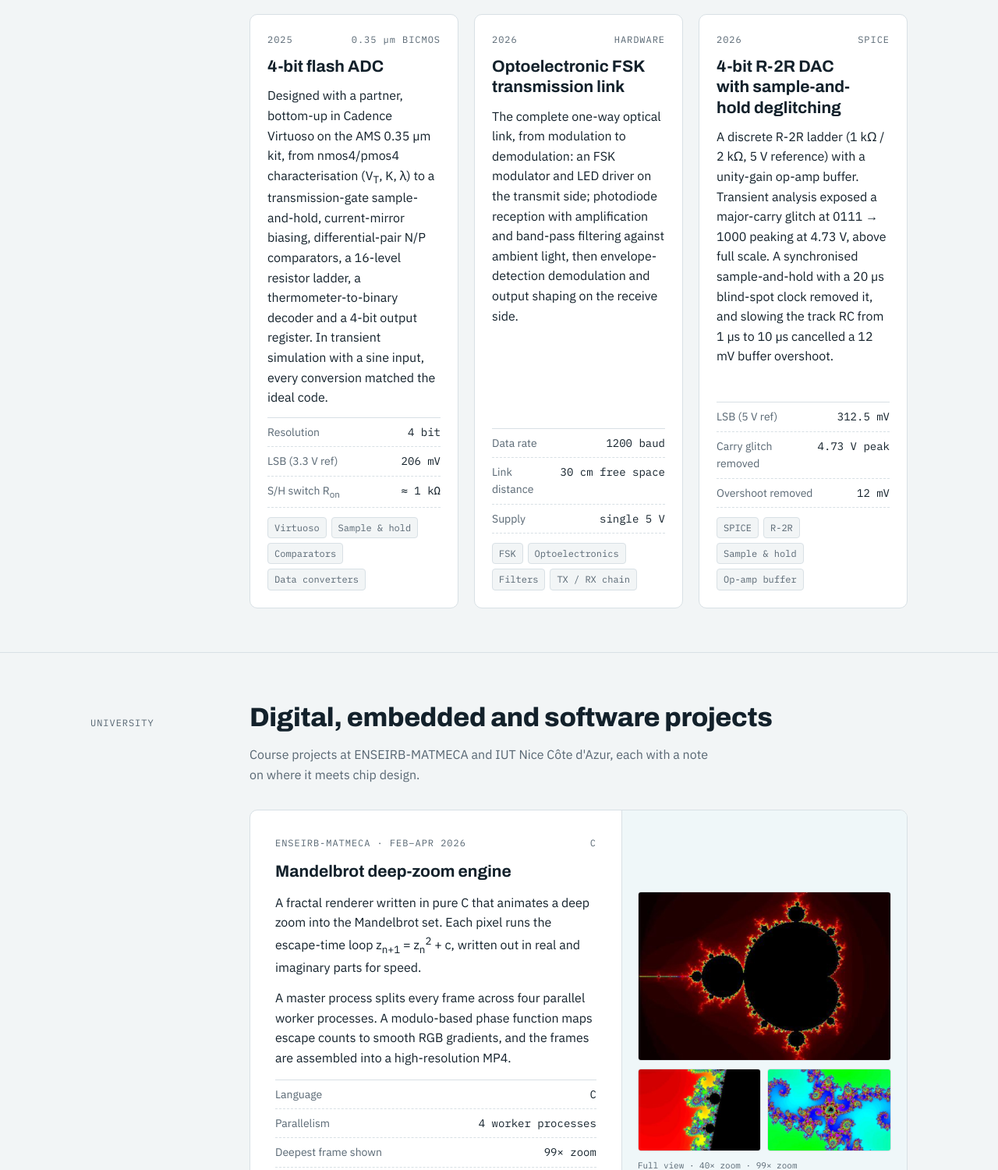
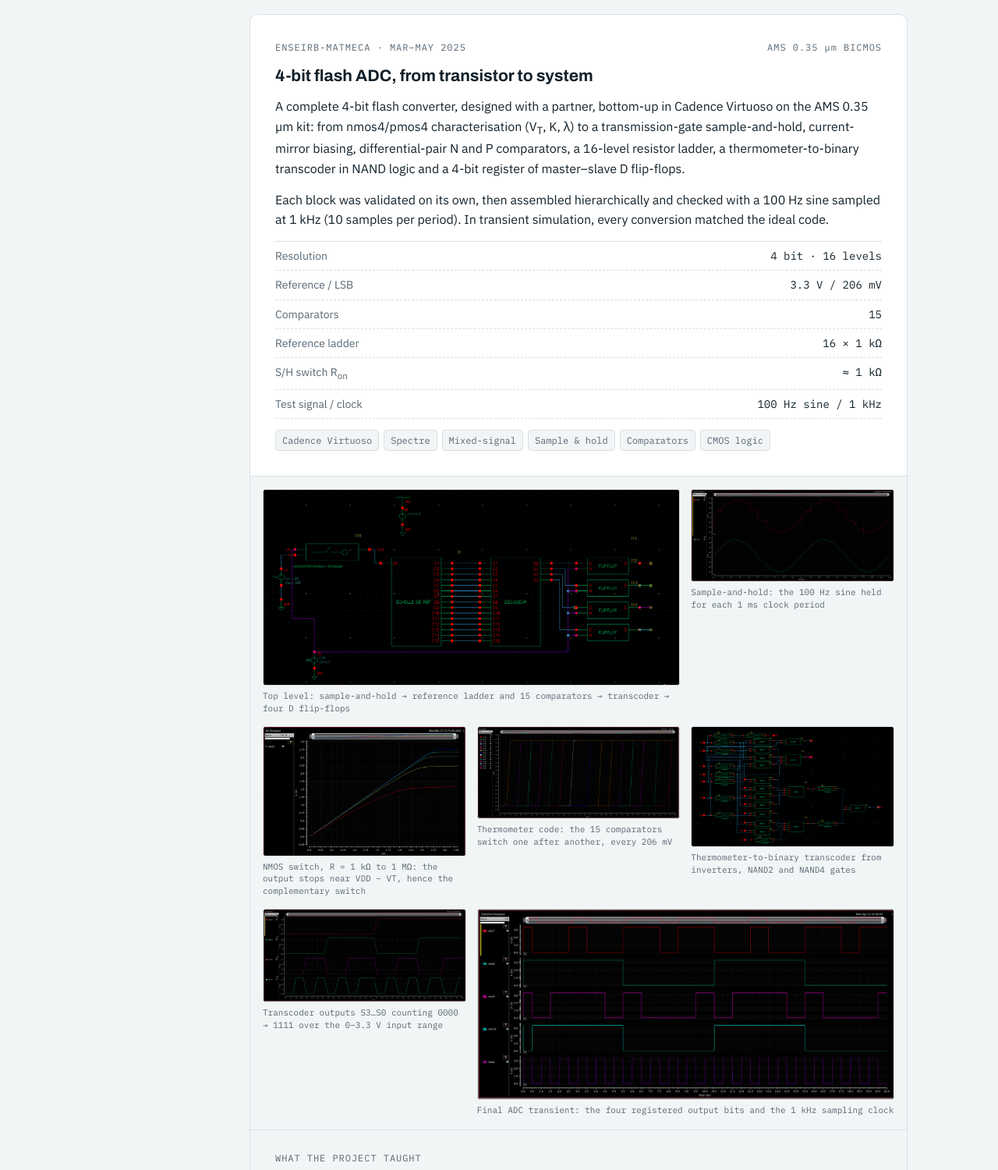
Before and after one commit to Zamzurizmn/Zamzurizmn.github.io, a plain HTML site: page index.html in a window 1280 px wide. Shown: the part 2644-4144 px from the top of the page at 78% size. Drawn offline with Linux system fonts and the light colour scheme.

Commit message:
Expand the 4-bit flash ADC into a featured project with Cadence results
Co-Authored-By: Claude Opus 5.5 <noreply@anthropic.com>
Claude-Session: https://claude.ai/code/session_01AwZfj9zhcGed18WSzVTiyv

```diff
--- a/index.html
+++ b/index.html
@@ -251,6 +251,15 @@ section.block { padding-block: 56px; border-top: 1px solid var(--line); }
 .mlink ul.two { grid-template-columns: repeat(2, minmax(0, 1fr)); }
 @media (max-width: 640px) { .mlink ul.two { grid-template-columns: minmax(0, 1fr); } }
 [hidden] { display: none !important; }
+.adc-gallery { grid-column: 1 / -1; border-top: 1px solid var(--line); background: var(--bg); padding: 16px; display: grid; grid-template-columns: repeat(3, minmax(0, 1fr)); gap: 14px; }
+.adc-gallery figure { margin: 0; display: flex; flex-direction: column; gap: 6px; min-width: 0; }
+.adc-gallery figure.span2 { grid-column: span 2; }
+.adc-gallery img { display: block; width: 100%; height: auto; border-radius: 4px; background: #000000; border: 1px solid var(--line); }
+.adc-gallery a:hover img { border-color: var(--teal); }
+.adc-gallery figcaption { font-family: var(--mono); font-size: 11px; line-height: 1.45; color: var(--muted); }
+.proj-grid.two { grid-template-columns: repeat(2, minmax(0, 1fr)); }
+@media (max-width: 900px) { .proj-grid.two { grid-template-columns: minmax(0, 1fr); } .adc-gallery { grid-template-columns: repeat(2, minmax(0, 1fr)); } }
+@media (max-width: 560px) { .adc-gallery { grid-template-columns: minmax(0, 1fr); } .adc-gallery figure.span2 { grid-column: auto; } }
 .simfig.wide { background: var(--bg); }
 .sim-row { display: grid; grid-template-columns: repeat(2, minmax(0, 1fr)); gap: 12px; padding: 0 16px; }
 .sim-panel { display: flex; flex-direction: column; gap: 6px; min-width: 0; }
@@ -446,18 +455,43 @@ section.block { padding-block: 56px; border-top: 1px solid var(--line); }
           </figure>
         </article>
 
-        <div class="proj-grid">
-          <article class="proj">
-            <div class="proj-meta"><span class="label">2025</span><span class="label">0.35 <span style="text-transform:none">µm</span> BiCMOS</span></div>
-            <h3>4-bit flash ADC</h3>
-            <p>Designed with a partner, bottom-up in Cadence Virtuoso on the AMS 0.35 µm kit, from nmos4/pmos4 characterisation (V<sub>T</sub>, K, λ) to a transmission-gate sample-and-hold, current-mirror biasing, differential-pair N/P comparators, a 16-level resistor ladder, a thermometer-to-binary decoder and a 4-bit output register. In transient simulation with a sine input, every conversion matched the ideal code.</p>
+        <article class="featured proj nofig adc">
+          <div class="txt">
+            <div class="proj-meta"><span class="label">ENSEIRB-MATMECA · Mar–May 2025</span><span class="label">AMS 0.35 <span style="text-transform:none">µm</span> BiCMOS</span></div>
+            <h3>4-bit flash ADC, from transistor to system</h3>
+            <p>A complete 4-bit flash converter, designed with a partner, bottom-up in Cadence Virtuoso on the AMS 0.35 µm kit: from nmos4/pmos4 characterisation (V<sub>T</sub>, K, λ) to a transmission-gate sample-and-hold, current-mirror biasing, differential-pair N and P comparators, a 16-level resistor ladder, a thermometer-to-binary transcoder in NAND logic and a 4-bit register of master–slave D flip-flops.</p>
+            <p>Each block was validated on its own, then assembled hierarchically and checked with a 100 Hz sine sampled at 1 kHz (10 samples per period). In transient simulation, every conversion matched the ideal code.</p>
             <dl class="spec">
-              <div><dt>Resolution</dt><dd>4 bit</dd></div>
-              <div><dt>LSB (3.3 V ref)</dt><dd>206 mV</dd></div>
+              <div><dt>Resolution</dt><dd>4 bit · 16 levels</dd></div>
+              <div><dt>Reference / LSB</dt><dd>3.3 V / 206 mV</dd></div>
+              <div><dt>Comparators</dt><dd>15</dd></div>
+              <div><dt>Reference ladder</dt><dd>16 × 1 kΩ</dd></div>
               <div><dt>S/H switch R<sub>on</sub></dt><dd>≈ 1 kΩ</dd></div>
+              <div><dt>Test signal / clock</dt><dd>100 Hz sine / 1 kHz</dd></div>
             </dl>
-            <ul class="tags"><li>Virtuoso</li><li>Sample &amp; hold</li><li>Comparators</li><li>Data converters</li></ul>
-          </article>
+            <ul class="tags"><li>Cadence Virtuoso</li><li>Spectre</li><li>Mixed-signal</li><li>Sample &amp; hold</li><li>Comparators</li><li>CMOS logic</li></ul>
+          </div>
+          <div class="adc-gallery">
+              <figure class="span2"><a href="img/adc-top.png" target="_blank" rel="noopener"><img src="img/adc-top.png" alt="Cadence top-level schematic of the 4-bit flash ADC" loading="lazy"></a><figcaption>Top level: sample-and-hold → reference ladder and 15 comparators → transcoder → four D flip-flops</figcaption></figure>
+              <figure><a href="img/adc-sh.png" target="_blank" rel="noopener"><img src="img/adc-sh.png" alt="Sample-and-hold output staircase following a sine input" loading="lazy"></a><figcaption>Sample-and-hold: the 100 Hz sine held for each 1 ms clock period</figcaption></figure>
+              <figure><a href="img/adc-nmos-switch.png" target="_blank" rel="noopener"><img src="img/adc-nmos-switch.png" alt="NMOS switch output versus input for several load resistances" loading="lazy"></a><figcaption>NMOS switch, R = 1 kΩ to 1 MΩ: the output stops near VDD − VT, hence the complementary switch</figcaption></figure>
+              <figure><a href="img/adc-thermo.png" target="_blank" rel="noopener"><img src="img/adc-thermo.png" alt="Fifteen comparator outputs switching one after another as the input rises" loading="lazy"></a><figcaption>Thermometer code: the 15 comparators switch one after another, every 206 mV</figcaption></figure>
+              <figure><a href="img/adc-transcoder.png" target="_blank" rel="noopener"><img src="img/adc-transcoder.png" alt="Transcoder schematic built from inverters, NAND2 and NAND4 gates" loading="lazy"></a><figcaption>Thermometer-to-binary transcoder from inverters, NAND2 and NAND4 gates</figcaption></figure>
+              <figure><a href="img/adc-transcoder-dc.png" target="_blank" rel="noopener"><img src="img/adc-transcoder-dc.png" alt="Transcoder outputs S3 to S0 counting in binary as the input rises" loading="lazy"></a><figcaption>Transcoder outputs S3…S0 counting 0000 → 1111 over the 0–3.3 V input range</figcaption></figure>
+              <figure class="span2"><a href="img/adc-final.png" target="_blank" rel="noopener"><img src="img/adc-final.png" alt="Final ADC transient simulation with registered output bits and clock" loading="lazy"></a><figcaption>Final ADC transient: the four registered output bits and the 1 kHz sampling clock</figcaption></figure>
+          </div>
+          <div class="mlink">
+            <span class="label">What the project taught</span>
+            <ul class="two">
+              <li><b>A switch is a resistor</b>From the divider Vout/Vin with a 1 kΩ load, the NMOS on-resistance is about 1 kΩ, set by W/L. An NMOS cannot pass voltages above about VDD − VT and a PMOS cannot pass low ones, so the sampler uses both in parallel to cover 0–3.3 V.</li>
+              <li><b>Holding means leaking</b>With the switch off, a 1 MΩ load still shows about 100 µV from leakage, and the held value droops through the 1 MΩ leak resistance. Hold time and accuracy are a trade-off.</li>
+              <li><b>Flash means parallel</b>All 15 comparators decide at once, so a conversion takes one clock cycle. The cost is 2<sup>N</sup> − 1 comparators: 255 for 8 bits, which is why flash converters stay at low resolution and high speed.</li>
+              <li><b>Thermometer to binary in NAND gates</b>S3 = C8, S2 = C4·/C8 + C12, and so on: each output is a sum of products, built directly as NAND–NAND logic and verified with a DC sweep before adding the register.</li>
+            </ul>
+          </div>
+        </article>
+
+        <div class="proj-grid two">
           <article class="proj">
             <div class="proj-meta"><span class="label">2026</span><span class="label">Hardware</span></div>
             <h3>Optoelectronic FSK transmission link</h3>
--- a/sitemap.xml
+++ b/sitemap.xml
@@ -2,6 +2,6 @@
 <urlset xmlns="http://www.sitemaps.org/schemas/sitemap/0.9">
   <url>
     <loc>https://zamzurizmn.github.io/</loc>
-    <lastmod>2026-11-07</lastmod>
+    <lastmod>2026-11-20</lastmod>
   </url>
 </urlset>
```
Also changed, not shown: img/adc-final.png (added), img/adc-nmos-switch.png (added), img/adc-sh.png (added), img/adc-thermo.png (added), img/adc-top.png (added), img/adc-transcoder-dc.png (added), img/adc-transcoder.png (added).
